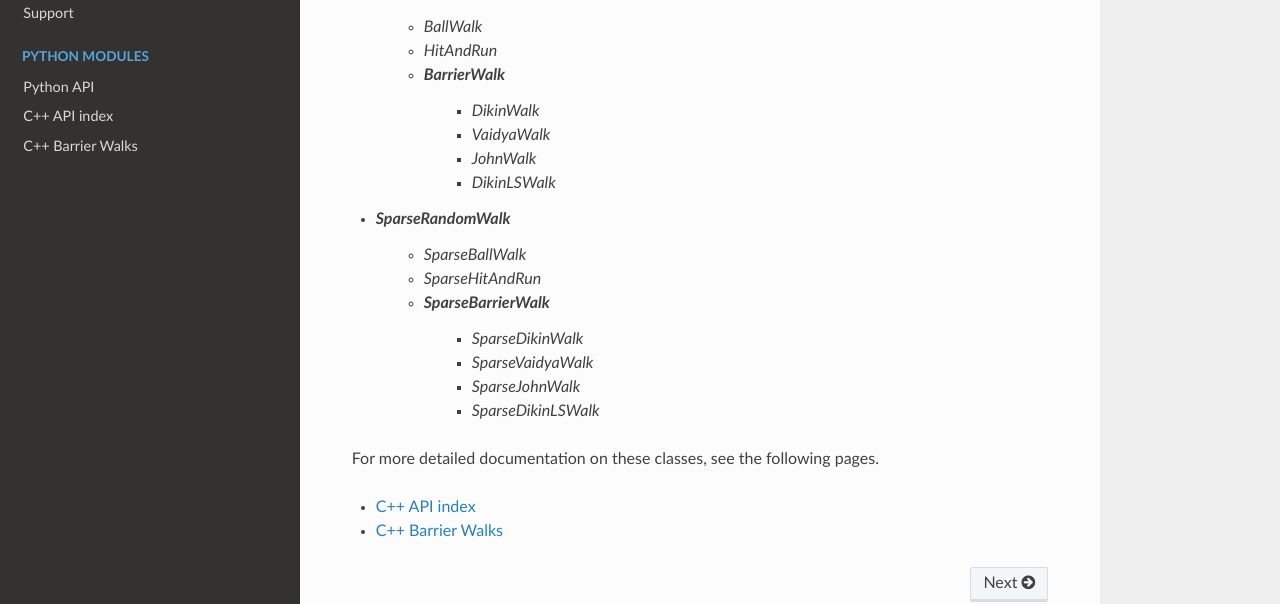
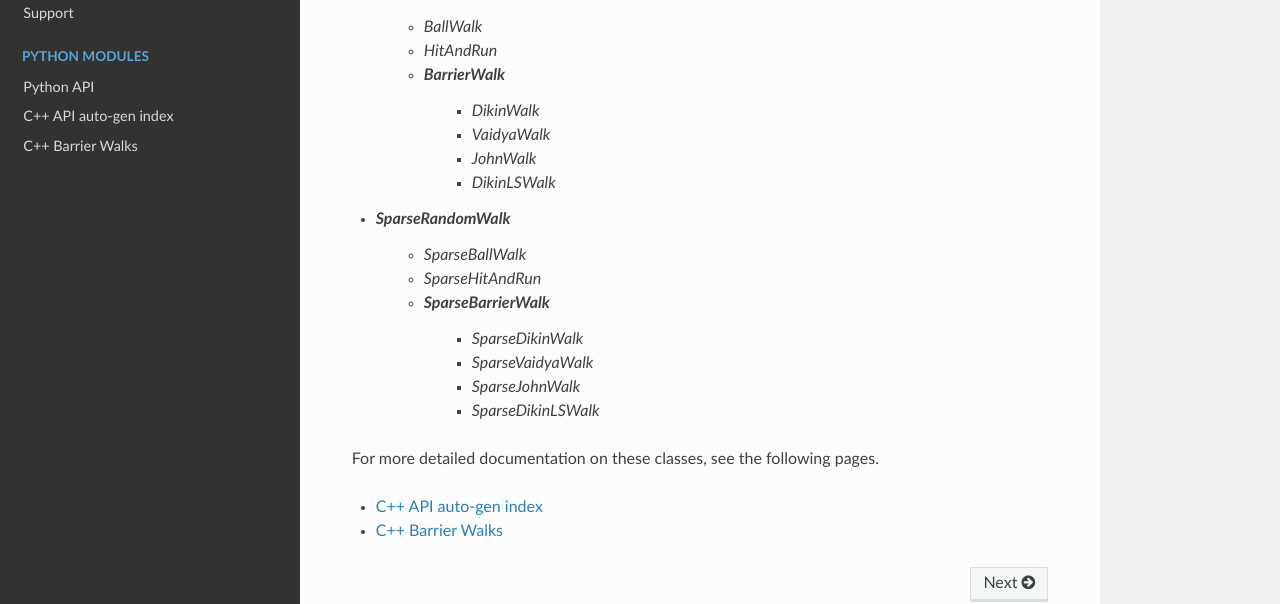
Before and after one commit to ethz-randomwalk/polytopewalk, a Sphinx documentation site: the page built from docs/index.rst, in a window 1280 px wide and 900 px high, scrolled down 652 px. Shown: the part 168-772 px from the top of the window. Built offline with Sphinx 7.4.7 and the Read the Docs theme 3.1.0, drawn with Linux system fonts in a browser that asks for light colours; pages that are not in the unit, such as notebooks, are missing from menus.

Commit message:
added python auto-gen docs extension

```diff
--- a/docs/conf.py
+++ b/docs/conf.py
@@ -42,7 +42,13 @@
 # Add any Sphinx extension module names here, as strings. They can be
 # extensions coming with Sphinx (named 'sphinx.ext.*') or your custom
 # ones.
-extensions = [ "breathe" ]
+extensions = [
+    'sphinx.ext.autodoc',
+    'sphinx.ext.napoleon',  # For Google/NumPy-style docstrings
+    'sphinx.ext.viewcode',  # Links to source code
+    'breathe',              # For C++ API
+]
+
 # Breathe Configuration
 breathe_default_project = "polytopewalk"
 if read_the_docs_build:
--- a/docs/cpp_index.rst
+++ b/docs/cpp_index.rst
@@ -1,4 +1,4 @@
-C++ API index
+C++ API auto-gen index
 ==========
 
 .. doxygenindex::
--- a/docs/index.rst
+++ b/docs/index.rst
@@ -32,7 +32,7 @@
    :maxdepth: 2
    :caption: Python Modules
 
-   modules
+   py_modules
 
 
 C++ API
```
Also changed, not shown: docs/py_modules.rst (renamed from docs/modules.rst).
